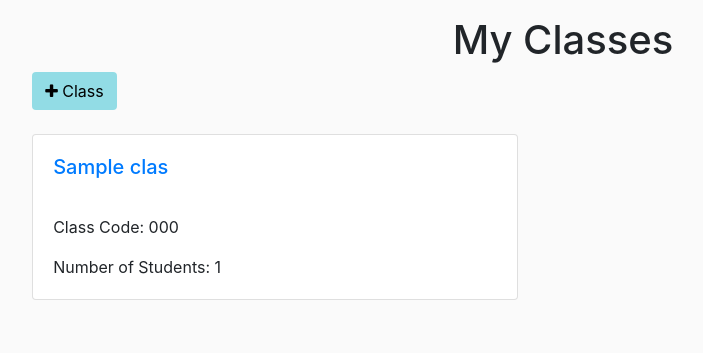
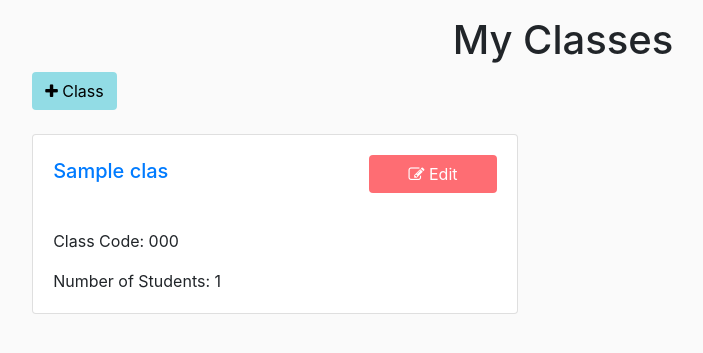
Before and after one commit to cindygu4/qUP, a Django app: template apps/teachers/templates/teachers/classes.html in a window 1280 px wide. Shown: the part 56-409 px from the top of the page, without its empty margins (77-780 px from the left). Run offline with Django 3.2, Linux system fonts and the light colour scheme; the template is opened without the code that fills it: most values are stand-ins (such as "Sample title", 1, 10 or a date in 2020); some libraries are stand-ins or nearby versions.

Commit message:
added edit class name functionality with js, figured out csrf token stuff

```diff
--- /dev/null
+++ b/apps/teachers/static/teachers/classes.js
@@ -0,0 +1,63 @@
+document.addEventListener('DOMContentLoaded', () => {
+
+    // hides the forms
+    document.querySelectorAll('.edit-class-name-div').forEach(content => {
+        content.style.display = 'none';
+    });
+
+    // for edit button in the teacher my classes page
+    document.querySelectorAll('.edit-btn').forEach(button => {
+        button.addEventListener('click', (event) => {
+            console.log(event.target.id);
+            document.querySelector(`#div-for-edit-btn-${event.target.id}`).style.display = 'none';
+            const class_name = document.querySelector(`#class-name-${event.target.id}`);
+            const orig_name = class_name.innerHTML;
+            document.querySelector(`#class-name-${event.target.id}`).style.display = 'none';
+            edit_class_name(event.target, orig_name);
+        });
+    });
+});
+
+function edit_class_name(target, orig_name) {
+    console.log('Edit button clicked');
+
+    // show the form and set the value in text input to the original class name
+    const edit_class_div = document.querySelector(`.edit-class-name-${target.id}`);
+    edit_class_div.style.display = 'block';
+    const classNameInput = document.querySelector(`#class-name-input-${target.id}`);
+    classNameInput.value = orig_name.trim();
+
+    const saveBtn = document.querySelector(`.save-btn-${target.id}`);
+    saveBtn.addEventListener('click', (e) => {
+        e.preventDefault()
+        // get the csrftoken
+        const csrftoken = document.querySelector('[name=csrfmiddlewaretoken]').value;
+
+        console.log('Save button clicked');
+
+        // make sure to include csrf token when fetching
+        const request = new Request(
+            `/teacher/classes/${target.id}/rename_class/`,
+            {headers: {'X-CSRFToken': csrftoken}}
+        );
+
+        fetch(request, {
+            method: 'POST',
+            mode: 'same-origin',
+            body: JSON.stringify({
+                new_name: classNameInput.value
+            })
+        })
+        .then(response => response.json())
+        .then(result => {
+            console.log(result);
+        });
+
+        edit_class_div.style.display = 'none';
+        document.querySelector(`#div-for-edit-btn-${target.id}`).style.display = 'block';
+        const class_name = document.querySelector(`#class-name-${target.id}`);
+        class_name.style.display = 'block';
+        class_name.innerHTML = classNameInput.value;
+        return false;
+    });
+}
--- a/apps/teachers/static/teachers/styles.css
+++ b/apps/teachers/static/teachers/styles.css
@@ -16,3 +16,26 @@ nav {
     background-color: #ADE4EB;
     color: black;
 }
+
+.btn-light-coral {
+    background-color: #FE6D73;
+    color: white;
+}
+
+.btn-light-coral:hover, .btn-light-coral:focus,
+.btn-light-coral:active {
+    background-color: #FE484E;
+    color: white;
+}
+
+.btn-light-sea-green {
+    background-color: #17C3B2;
+    color: white;
+}
+
+
+.btn-light-sea-green:hover, .btn-light-sea-green:focus,
+.btn-light-sea-green:active {
+    background-color: #13A496;
+    color: white;
+}
--- a/apps/teachers/templates/teachers/classes.html
+++ b/apps/teachers/templates/teachers/classes.html
@@ -1,4 +1,5 @@
 {% extends 'teachers/layout.html' %}
+{% load static %}
 
 {% block content %}
     <div class="container text-center" style="margin-top: 1em;">
@@ -25,9 +26,31 @@
                             <div class="card mb-4 mt-2" style="width: 100%;">
                                 <div class="row no-gutters">
                                     <div class="card-body">
-                                        <h5 class="card-title">
-                                            <a href="{% url 'teachers:view_class' class.id %}">{{ class.name }}</a>
-                                        </h5>
+                                        <div class="card-title">
+                                            <div class="row">
+                                                <div class="col-8 pt-1">
+                                                    <h5>
+                                                        <a href="{% url 'teachers:view_class' class.id %}" id="class-name-{{ class.id }}">
+                                                            {{ class.name }}
+                                                        </a>
+                                                    </h5>
+                                                    <div class="edit-class-name-{{ class.id }} edit-class-name-div">
+                                                        <form action="{% url 'teachers:rename_class' class.id %}" method="post">
+                                                            {% csrf_token %}
+                                                            <div class="form-group">
+                                                                <input id="class-name-input-{{ class.id }}" type="text" name="class-name" maxlength="64" class="form-control">
+                                                            </div>
+                                                            <input type="submit" class="btn btn-light-sea-green save-btn-{{ class.id }}">
+                                                        </form>
+                                                    </div>
+                                                </div>
+                                                <div class="col-lg-4 col-md-5 col-4 text-right" id="div-for-edit-btn-{{ class.id }}">
+                                                    <button class="btn btn-light-coral edit-btn btn-block" id="{{ class.id }}">
+                                                        <span class="fa fa-edit"></span> Edit
+                                                    </button>
+                                                </div>
+                                            </div>
+                                        </div>
                                         <br>
                                         <p class="card-text">Class Code: {{ class.code }}</p>
                                         <p class="card-text">Number of Students: {{ class.students.count }}</p>
@@ -46,3 +69,7 @@
         <div class="col-1"></div>
     </div>
 {% endblock %}
+
+{% block script %}
+    <script src="{% static 'teachers/classes.js' %}"></script>
+{% endblock %}
--- a/apps/teachers/urls.py
+++ b/apps/teachers/urls.py
@@ -10,5 +10,6 @@ urlpatterns = [
     path('classes/add/', views.add_class, name='add_class'),
     path('classes/<int:class_id>', views.view_class, name='view_class'),
     path('upcoming/', views.upcoming_oh, name='upcoming_oh'),
-    path('classes/<int:class_id>/queues/add', views.add_queue, name='add_queue')
+    path('classes/<int:class_id>/queues/add', views.add_queue, name='add_queue'),
+    path('classes/<int:class_id>/rename_class/', views.edit_class_name, name='rename_class')
 ]
```
Also changed, not shown: apps/teachers/views.py (+13 -0 lines), apps/students/views.py (line endings or trailing spaces), apps/teachers/static/teachers/classroom.js (added).
